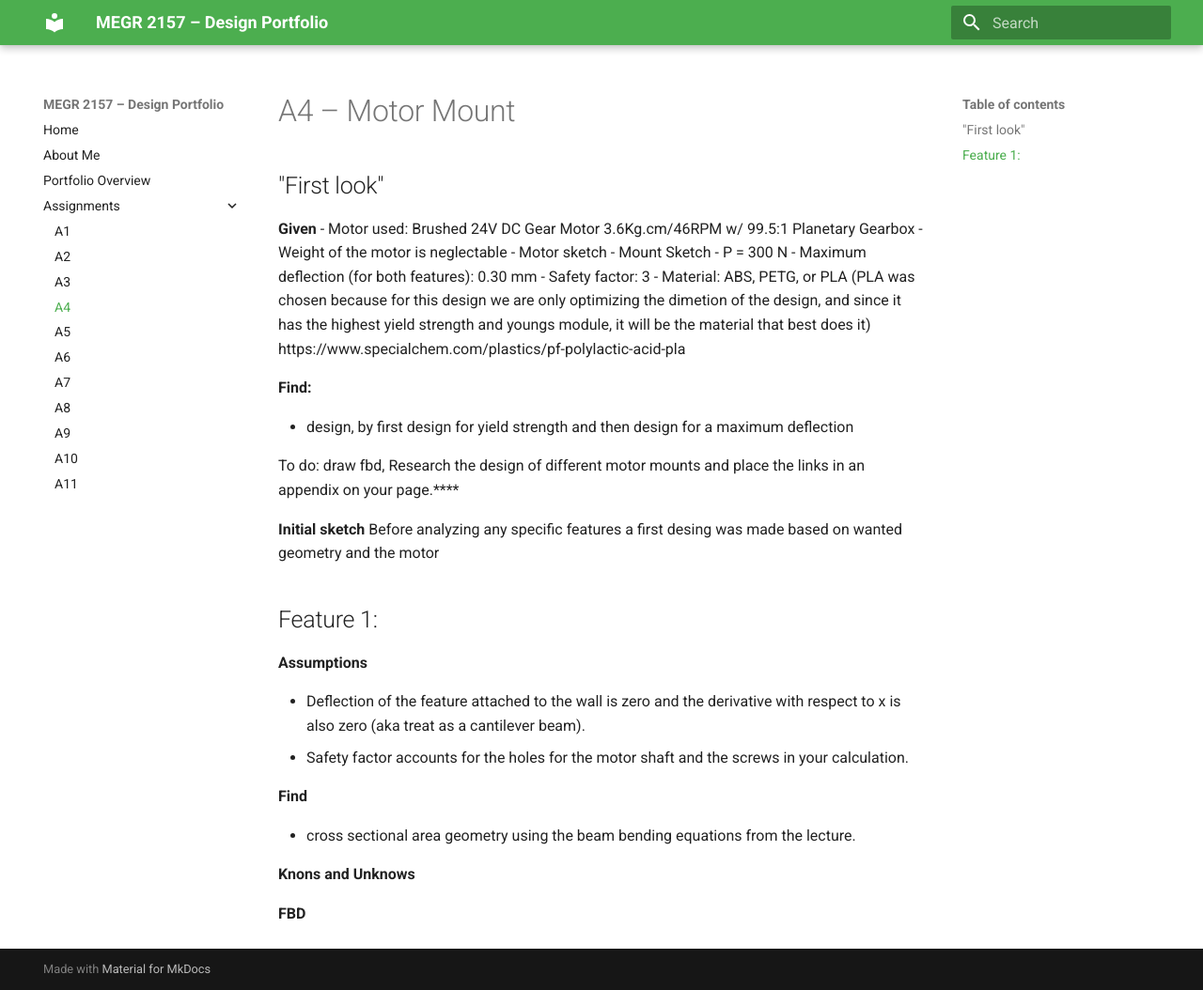
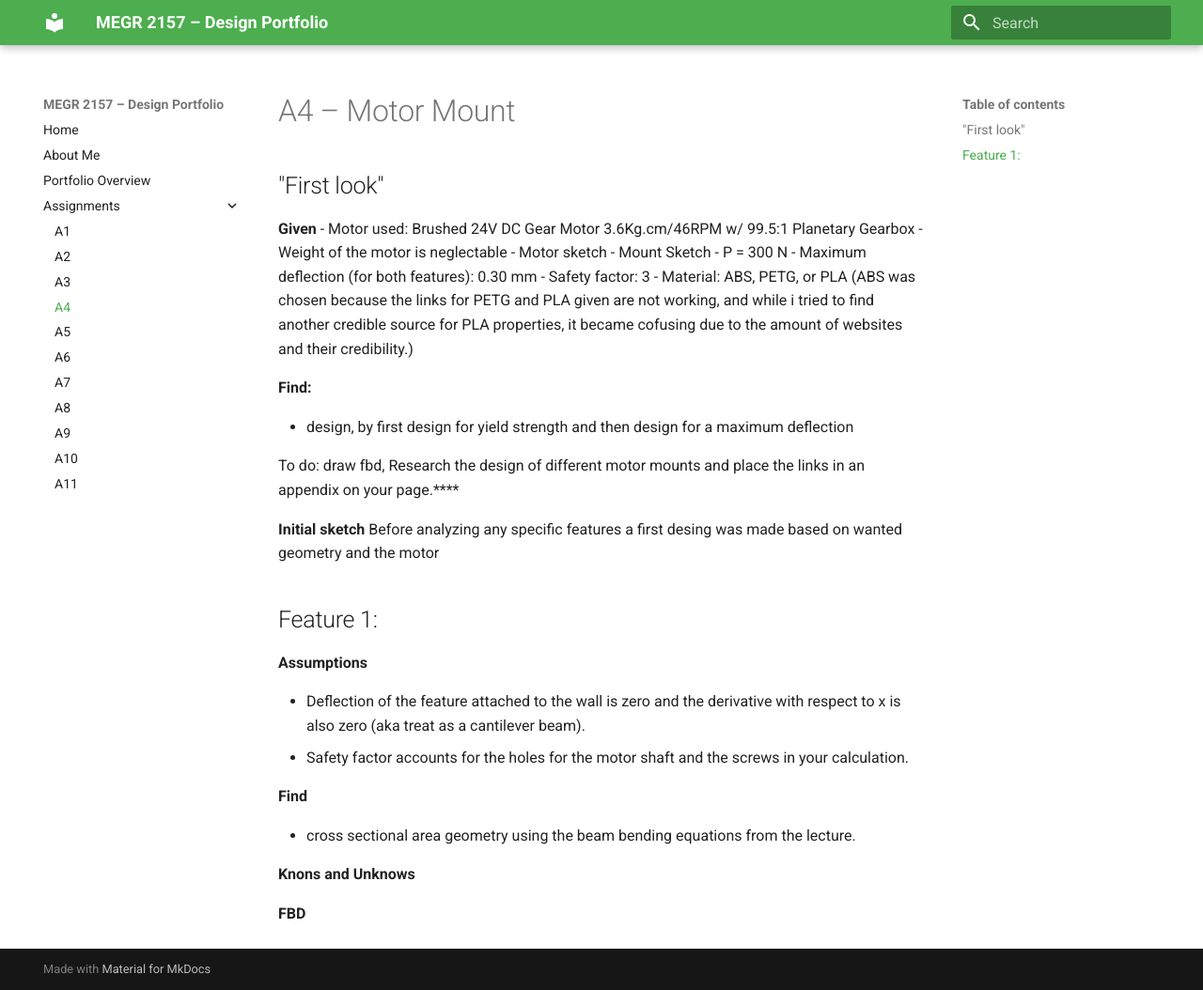
Before and after one commit to abatisti/megr2157-portfolio, an MkDocs documentation site: the page built from docs/assignments/A04/index.md, in a window 1280 px wide and 1054 px high. Shown: the whole window at 94% size. Built offline with MkDocs 1.6.1 and Material for MkDocs 9.7.7, drawn with Linux system fonts in a browser that asks for light colours.

Commit message:
Update index.md

```diff
--- a/docs/assignments/A04/index.md
+++ b/docs/assignments/A04/index.md
@@ -10,7 +10,7 @@
   - P = 300 N
   - Maximum deflection (for both features): 0.30 mm
   - Safety factor: 3
-  -  Material:  ABS, PETG,  or PLA (PLA was chosen because for this design we are only optimizing the dimetion of the design, and since it has the highest yield strength and youngs module, it will be the material that best does it) https://www.specialchem.com/plastics/pf-polylactic-acid-pla
+  -  Material:  ABS, PETG,  or PLA (ABS was chosen because the links for PETG and PLA given are not working, and while i tried to find another credible source for PLA properties, it became cofusing due to the amount of websites and their credibility.)
 
 
 **Find:**
```
